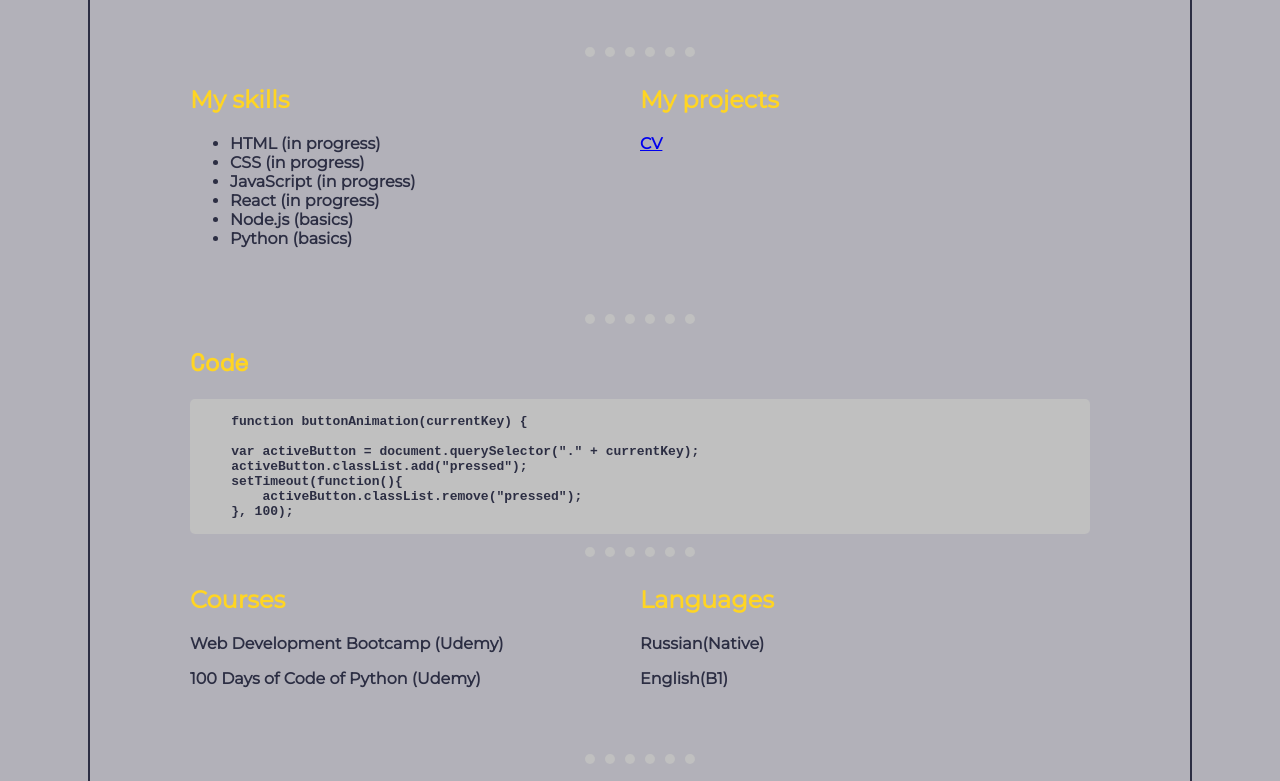
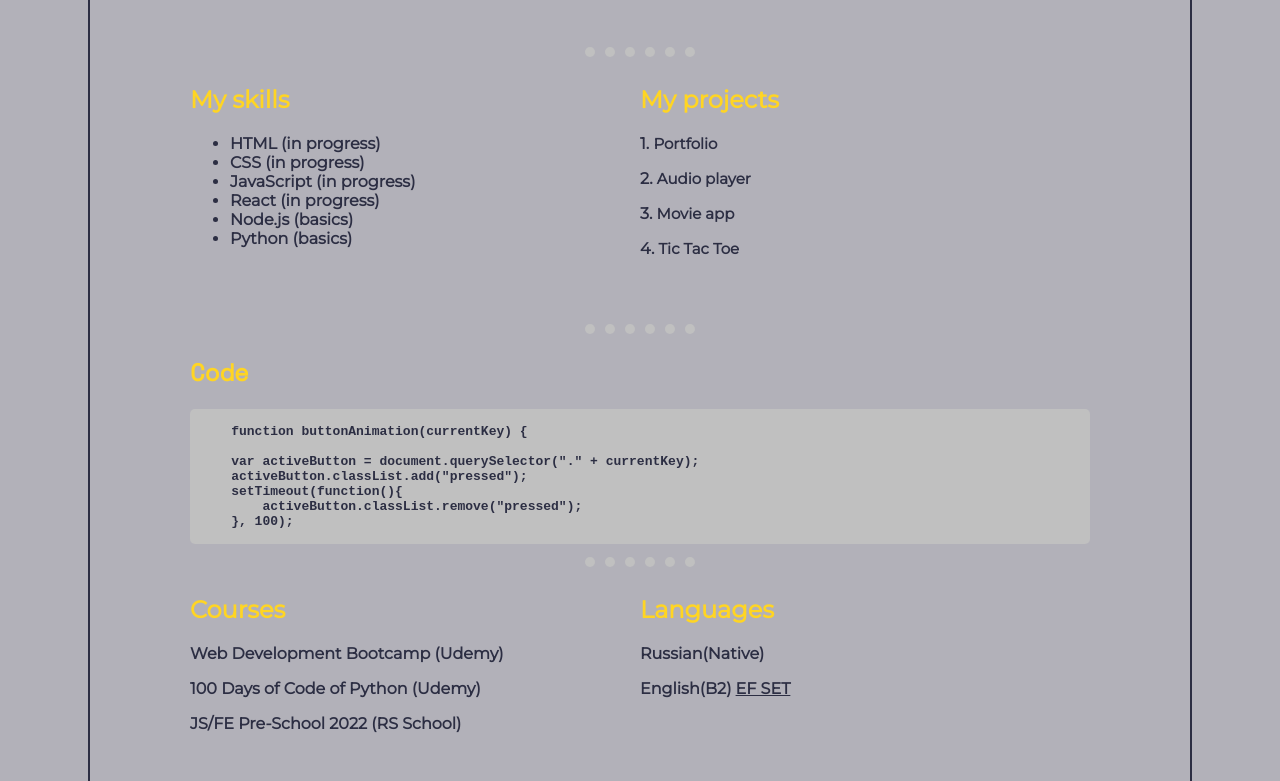
Before and after one commit to anniyaa/rsschool-cv, a plain HTML site: page index.html in a window 1280 px wide. Shown: the part 465-1246 px from the top of the page. Drawn offline with nearby package versions, Linux system fonts and the light colour scheme.

Commit message:
feat: update projects

```diff
--- a/index.html
+++ b/index.html
@@ -59,7 +59,10 @@
                 </div>
                 <div class="projects flex-start-item" id="projects">
                     <h2>My projects</h2>
-                    <p><a href="https://github.com/anniyaa/rsschool-cv">CV</a></p>
+                    <p>1. <a class="nav-link" href="https://rolling-scopes-school.github.io/anniyaa-JSFEPRESCHOOL/portfolio/">Portfolio</a></p>
+                    <p>2. <a class="nav-link" href="https://rolling-scopes-school.github.io/anniyaa-JSFEPRESCHOOL/audio-player/">Audio player</a></p>
+                    <p>3. <a class="nav-link" href="https://rolling-scopes-school.github.io/anniyaa-JSFEPRESCHOOL/movie-app/">Movie app</a></p>
+                    <p>4. <a class="nav-link" href="https://rolling-scopes-school.github.io/anniyaa-JSFEPRESCHOOL/tic-tac-toe/">Tic Tac Toe</a></p>
                 </div>
 
             </section>
@@ -91,15 +94,14 @@
                     <h2>Courses</h2>
                     <p>Web Development Bootcamp (Udemy)</p>
                     <p>100 Days of Code of Python (Udemy)</p>
+                    <p>JS/FE Pre-School 2022 (RS School)</p>
                 </div>
                 <div class="languages flex-start-item" id="languages">
                     <h2>Languages</h2>
                     <p>Russian(Native)</p>
-                    <p>English(B1)</p>
+                    <p>English(B2) <a href="https://www.efset.org/cert/z6PMug">EF SET</a></p>
                 </div>
-
             </section>
-
             <hr>
 
 
--- a/style.css
+++ b/style.css
@@ -153,6 +153,13 @@ footer {
 .footer-list img {
     width: 100px;
 }
+a {
+    color: #2C2E43;
+    transition: all 0.3s ease 0s;
+}
+a:hover {
+    color: #FFD523;
+}
 
 /* -----------   ADAPTATION    --------------- */
 
```
